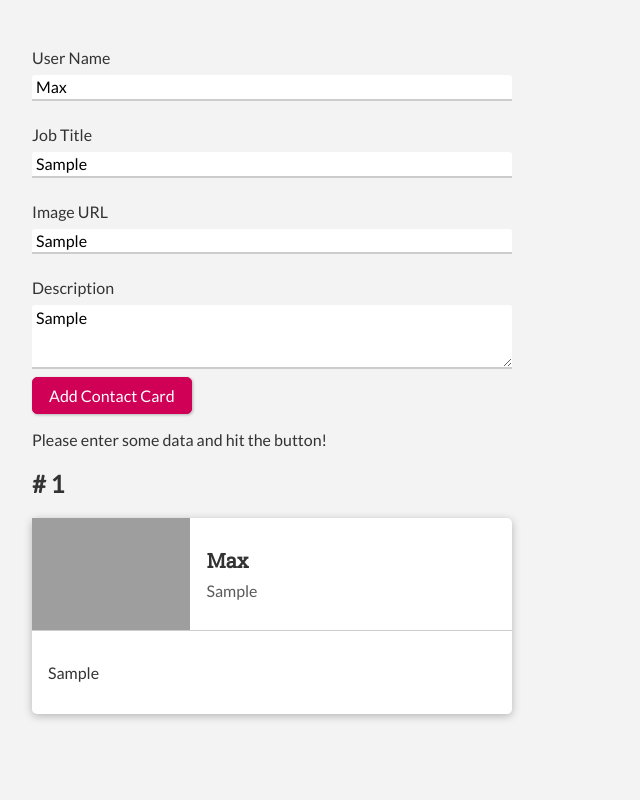
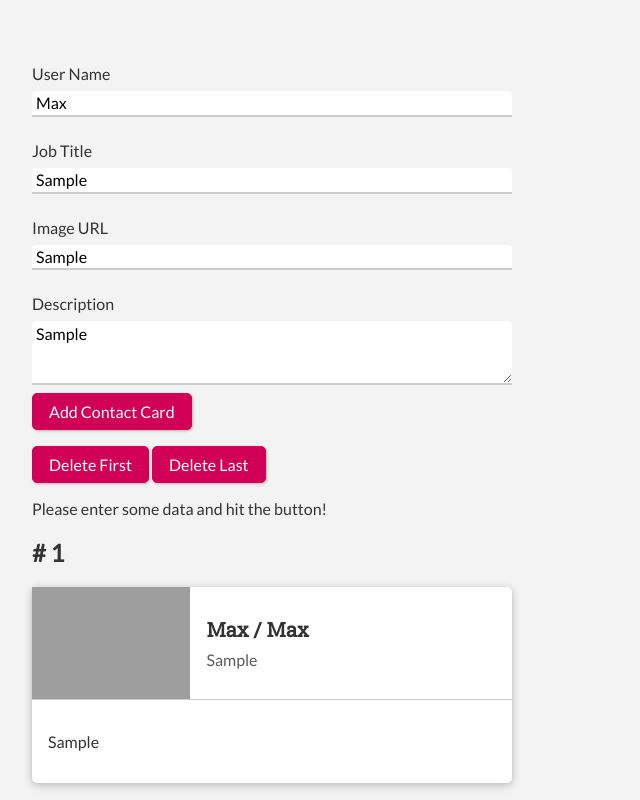
Before and after one commit to huuthuan-nguyen/hello-world-svelte, a Svelte app: page / in a window 1280 px wide. Both pictures are taken after typing "Sample", "Sample", "Sample" into the empty fields and a click on the button "Add Contact Card". Shown: the whole page, without its empty margins (0-640 px from the left). Built offline with nearby package versions, Linux system fonts and the light colour scheme; grey boxes are pictures that could not be loaded.

Commit message:
update Contact form

```diff
--- a/src/App.svelte
+++ b/src/App.svelte
@@ -21,6 +21,7 @@
 		createdContacts = [
 			...createdContacts,
 			{
+				id: Math.random(),
 				name: name,
 				jobTitle: title,
 				imageUrl: image,
@@ -29,9 +30,17 @@
 		];
 		formState = "done";
 	}
+
+	function deleteFirst() {
+		createdContacts = createdContacts.slice(1);
+	}
+
+	function deleteLast() {
+		createdContacts = createdContacts.slice(0, -1);
+	}
 </script>
 
-<div id="form">
+<form id="form">
 	<div class="form-control">
 		<label for="userName">User Name</label>
 		<input type="text" bind:value={name} id="userName" />
@@ -48,9 +57,13 @@
 		<label for="desc">Description</label>
 		<textarea rows="3" bind:value={description} id="desc" />
 	</div>
-</div>
+	<button on:click|preventDefault={addContact} type="submit"
+		>Add Contact Card</button
+	>
+</form>
 
-<button on:click={addContact}>Add Contact Card</button>
+<button on:click={deleteFirst}>Delete First</button>
+<button on:click={deleteLast}>Delete Last</button>
 
 {#if formState === "invalid"}
 	<p>Invalid input.</p>
@@ -58,7 +71,7 @@
 	<p>Please enter some data and hit the button!</p>
 {/if}
 
-{#each createdContacts as contact, index}
+{#each createdContacts as contact, index (contact.id)}
 	<h2># {index + 1}</h2>
 	<ContactCard
 		userName={contact.name}
@@ -74,5 +87,6 @@
 	#form {
 		width: 30rem;
 		max-width: 100%;
+		margin: 1rem 0;
 	}
 </style>
--- a/src/ContactCard.svelte
+++ b/src/ContactCard.svelte
@@ -3,6 +3,8 @@
     export let jobTitle;
     export let description;
     export let userImage;
+
+    const initialName = userName;
 </script>
 
 <div class="contact-card">
@@ -11,7 +13,7 @@
             <img src={userImage} alt={userName} />
         </div>
         <div class="user-data">
-            <h1>{userName}</h1>
+            <h1>{userName} / {initialName}</h1>
             <h2>{jobTitle}</h2>
         </div>
     </header>
```
